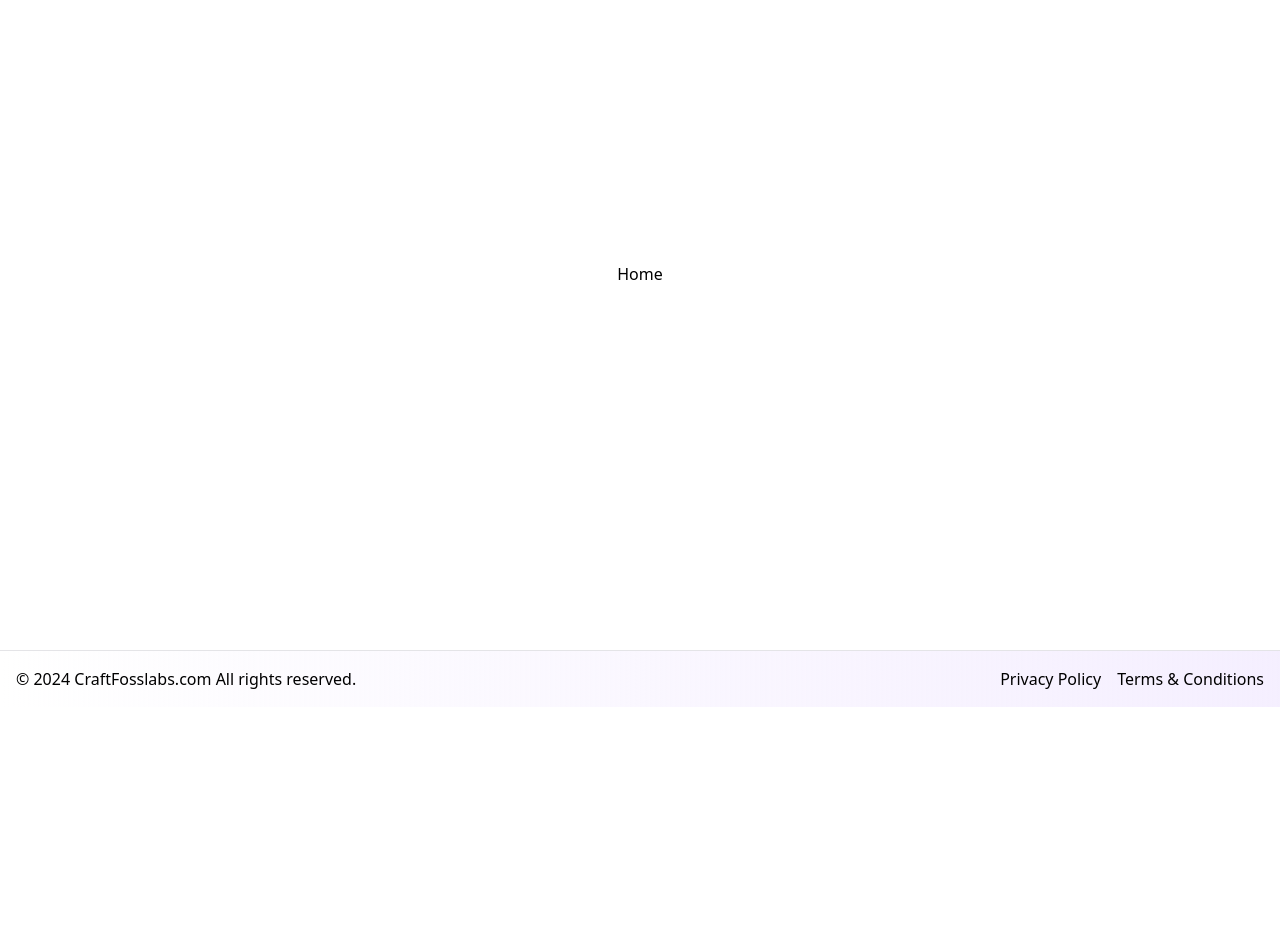
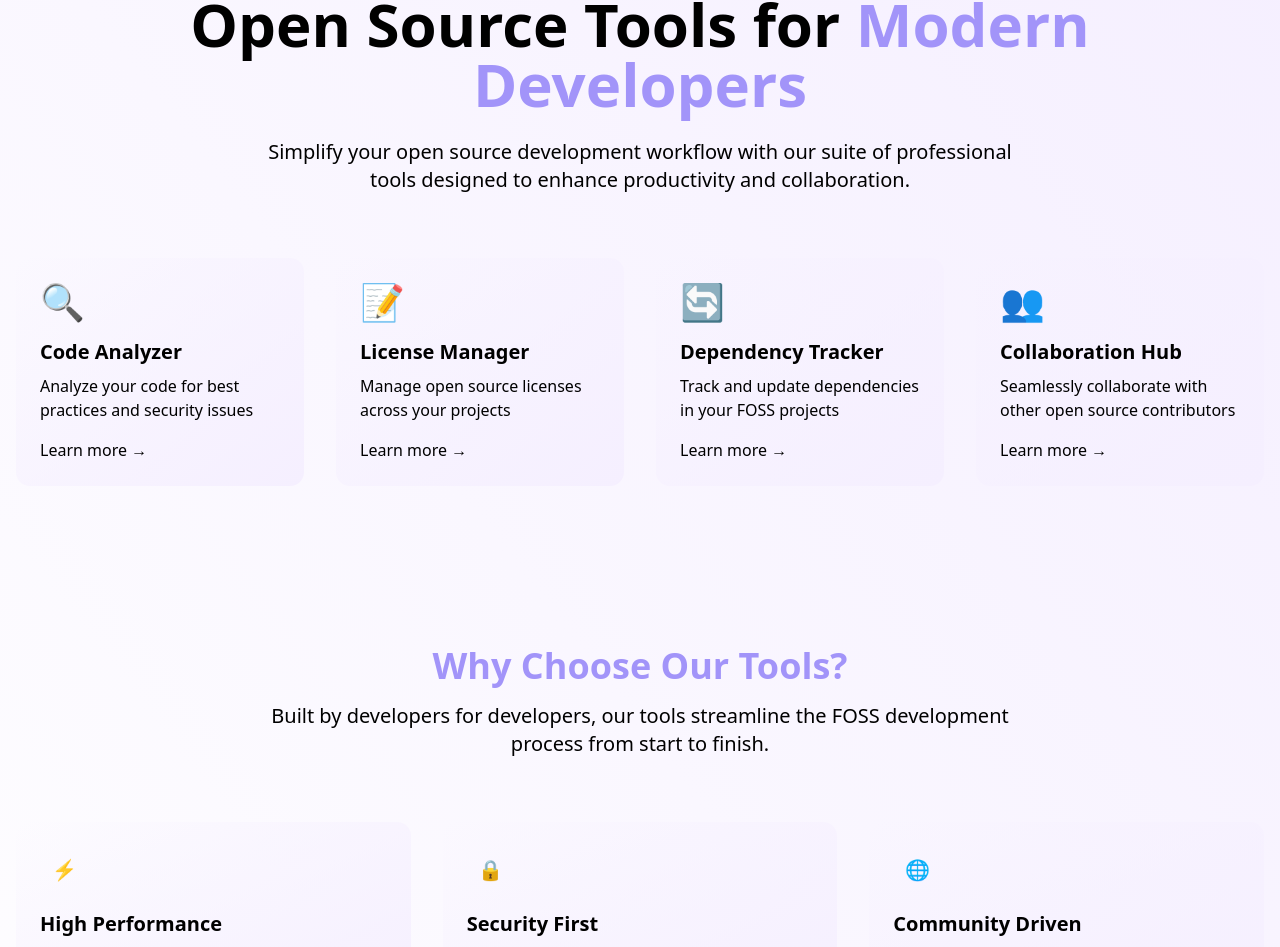
Before and after one commit to CraftFossLabs/tools-craftfosslabs, a React (Vite) app: page / in a window 1280 px wide. Shown: the part 150-1097 px from the top of the page. Before the commit the page ends 857 px from the top, so only its background shows below. Built offline with nearby package versions, Linux system fonts and the light colour scheme.

Commit message:
committed

```diff
--- /dev/null
+++ b/src/components/common/HeroSectionHeadertext.jsx
@@ -0,0 +1,28 @@
+import { useTheme } from '@/context/ThemeContext';
+import React from 'react';
+import { motion } from 'framer-motion';
+
+const HeroSectionHeadertext = ({ title, title2, subtext }) => {
+  const { theme } = useTheme();
+  const fadeIn = {
+    hidden: { opacity: 0 },
+    visible: { opacity: 1, transition: { duration: 0.6 } },
+  };
+  const slideUp = {
+    hidden: { y: 50, opacity: 0 },
+    visible: { y: 0, opacity: 1, transition: { duration: 0.6 } },
+  };
+
+  return (
+    <motion.div initial="hidden" animate="visible" variants={fadeIn} className="text-center mb-16">
+      <motion.h1 variants={slideUp} className="text-4xl md:text-6xl font-bold mb-6">
+        {title} <span className={`${theme.highlight}`}>{title2}</span>
+      </motion.h1>
+      <motion.p variants={slideUp} className="text-xl max-w-3xl mx-auto">
+        {subtext}
+      </motion.p>
+    </motion.div>
+  );
+};
+
+export default HeroSectionHeadertext;
--- a/src/pages/common/Home.jsx
+++ b/src/pages/common/Home.jsx
@@ -1,7 +1,207 @@
-import React from 'react';
+import React, { useEffect } from 'react';
+import { motion } from 'framer-motion';
+import { useTheme } from '@/context/ThemeContext';
+import HeroSectionHeadertext from '@/components/common/HeroSectionHeadertext';
 
 const Home = () => {
-  return <div>Home</div>;
+  const { theme } = useTheme();
+  const fadeIn = {
+    hidden: { opacity: 0 },
+    visible: { opacity: 1, transition: { duration: 0.6 } },
+  };
+
+  const slideUp = {
+    hidden: { y: 50, opacity: 0 },
+    visible: { y: 0, opacity: 1, transition: { duration: 0.6 } },
+  };
+
+  const staggerContainer = {
+    hidden: { opacity: 0 },
+    visible: {
+      opacity: 1,
+      transition: {
+        staggerChildren: 0.2,
+      },
+    },
+  };
+
+  const tools = [
+    {
+      id: 1,
+      name: 'Code Analyzer',
+      description: 'Analyze your code for best practices and security issues',
+      icon: '🔍',
+    },
+    {
+      id: 2,
+      name: 'License Manager',
+      description: 'Manage open source licenses across your projects',
+      icon: '📝',
+    },
+    {
+      id: 3,
+      name: 'Dependency Tracker',
+      description: 'Track and update dependencies in your FOSS projects',
+      icon: '🔄',
+    },
+    {
+      id: 4,
+      name: 'Collaboration Hub',
+      description: 'Seamlessly collaborate with other open source contributors',
+      icon: '👥',
+    },
+  ];
+
+  return (
+    <div className={`bg-gradient-to-bl ${theme.primary} ${theme.text} w-full`}>
+      <section className="py-16 md:py-24">
+        <div className="max-w-7xl mx-auto px-4">
+          <HeroSectionHeadertext
+            title={'Open Source Tools for'}
+            title2={'Modern Developers'}
+            subtext={
+              ' Simplify your open source development workflow with our suite of professional tools designed to enhance productivity and collaboration.'
+            }
+          />
+
+          <motion.div
+            initial="hidden"
+            animate="visible"
+            variants={staggerContainer}
+            className="grid grid-cols-1 md:grid-cols-2 lg:grid-cols-4 gap-8"
+          >
+            {tools.map(tool => (
+              <motion.div
+                key={tool.id}
+                variants={slideUp}
+                whileHover={{ y: -8, transition: { duration: 0.2 } }}
+                className={`bg-gradient-to-tl ${theme.primary} rounded-xl hover:shadow-xl p-6  transition-shadow`}
+              >
+                <div className="text-4xl mb-4">{tool.icon}</div>
+                <h3 className="text-xl font-semibold  mb-2">{tool.name}</h3>
+                <p>{tool.description}</p>
+                <motion.a
+                  whileHover={{ x: 5 }}
+                  className={`mt-4 inline-block hover:${theme.highlight} font-medium`}
+                  href="#"
+                >
+                  Learn more →
+                </motion.a>
+              </motion.div>
+            ))}
+          </motion.div>
+        </div>
+      </section>
+
+      {/* Features Section */}
+      <section className="py-16">
+        <div className="max-w-7xl mx-auto px-4">
+          <motion.div
+            initial={{ opacity: 0, y: 30 }}
+            whileInView={{ opacity: 1, y: 0 }}
+            transition={{ duration: 0.6 }}
+            viewport={{ once: true, margin: '-100px' }}
+            className="text-center mb-16"
+          >
+            <h2 className={`text-3xl md:text-4xl font-bold ${theme.highlight} mb-4`}>
+              Why Choose Our Tools?
+            </h2>
+            <p className="text-xl max-w-3xl mx-auto">
+              Built by developers for developers, our tools streamline the FOSS development process
+              from start to finish.
+            </p>
+          </motion.div>
+
+          <div className="grid grid-cols-1 md:grid-cols-3 gap-8">
+            <motion.div
+              initial={{ opacity: 0, y: 30 }}
+              whileInView={{ opacity: 1, y: 0 }}
+              transition={{ duration: 0.6, delay: 0.1 }}
+              viewport={{ once: true, margin: '-100px' }}
+              className={`bg-gradient-to-tl ${theme.primary} ${theme.text} rounded-xl p-6 hover:shadow-xl`}
+            >
+              <div
+                className={`${theme.accent} w-12 h-12 rounded-full flex items-center justify-center mb-4`}
+              >
+                <span className="text-xl">⚡</span>
+              </div>
+              <h3 className="text-xl font-semibold mb-2">High Performance</h3>
+              <p>Optimized tools that won't slow down your workflow, even with large codebases.</p>
+            </motion.div>
+
+            <motion.div
+              initial={{ opacity: 0, y: 30 }}
+              whileInView={{ opacity: 1, y: 0 }}
+              transition={{ duration: 0.6, delay: 0.2 }}
+              viewport={{ once: true, margin: '-100px' }}
+              className={`bg-gradient-to-tl ${theme.primary} ${theme.text} rounded-xl p-6 hover:shadow-xl`}
+            >
+              <div
+                className={`${theme.accent} w-12 h-12 rounded-full flex items-center justify-center mb-4`}
+              >
+                <span className="text-xl">🔒</span>
+              </div>
+              <h3 className="text-xl font-semibold mb-2">Security First</h3>
+              <p>Built with security best practices to keep your projects safe and compliant.</p>
+            </motion.div>
+
+            <motion.div
+              initial={{ opacity: 0, y: 30 }}
+              whileInView={{ opacity: 1, y: 0 }}
+              transition={{ duration: 0.6, delay: 0.3 }}
+              viewport={{ once: true, margin: '-100px' }}
+              className={`bg-gradient-to-tl ${theme.primary} ${theme.text} rounded-xl p-6 hover:shadow-xl`}
+            >
+              <div
+                className={`${theme.accent} w-12 h-12 rounded-full flex items-center justify-center mb-4`}
+              >
+                <span className="text-xl">🌐</span>
+              </div>
+              <h3 className="text-xl font-semibold mb-2">Community Driven</h3>
+              <p>Developed with input from the FOSS community to meet real-world needs.</p>
+            </motion.div>
+          </div>
+        </div>
+      </section>
+
+      {/* CTA Section */}
+      <section className="py-16 md:py-24">
+        <div className="max-w-7xl mx-auto px-4">
+          <motion.div
+            initial={{ opacity: 0, scale: 0.95 }}
+            whileInView={{ opacity: 1, scale: 1 }}
+            transition={{ duration: 0.6 }}
+            viewport={{ once: true, margin: '-100px' }}
+            className={`bg-gradient-to-br ${theme.primary} ${theme.text} rounded-2xl p-8 md:p-12 text-center`}
+          >
+            <h2 className={`text-3xl md:text-4xl font-bold mb-4 ${theme.highlight}`}>
+              Ready to transform your development workflow?
+            </h2>
+            <p className="text-xl mb-8 max-w-3xl mx-auto">
+              Join thousands of developers who are already using CraftFOSSLabs tools to improve
+              their open source projects.
+            </p>
+            <div className="flex flex-col sm:flex-row justify-center gap-4">
+              <motion.button
+                whileHover={{ scale: 1.05 }}
+                whileTap={{ scale: 0.95 }}
+                className={`${theme.button} font-semibold px-6 py-3 rounded-lg`}
+              >
+                Get Started for Free
+              </motion.button>
+              <motion.button
+                whileHover={{ scale: 1.05 }}
+                whileTap={{ scale: 0.95 }}
+                className={`${theme.button} font-semibold px-6 py-3 rounded-lg border ${theme.border}`}
+              >
+                See Documentation
+              </motion.button>
+            </div>
+          </motion.div>
+        </div>
+      </section>
+    </div>
+  );
 };
 
 export default Home;
--- a/src/services/api.config.js
+++ b/src/services/api.config.js
@@ -2,8 +2,8 @@ import axios from 'axios';
 import useUserStore from '@/store/userStore';
 
 const api = axios.create({
-  // baseURL: 'http://localhost:8000/api',
-  baseURL: 'https://api.server.documentsheet.com/api',
+  baseURL: 'http://localhost:8000/api',
+  // baseURL: 'https://api.server.documentsheet.com/api',
 });
 api.interceptors.request.use(
   config => {
```
Also changed, not shown: 2 other files (tests, documents, lock files or other folders).
